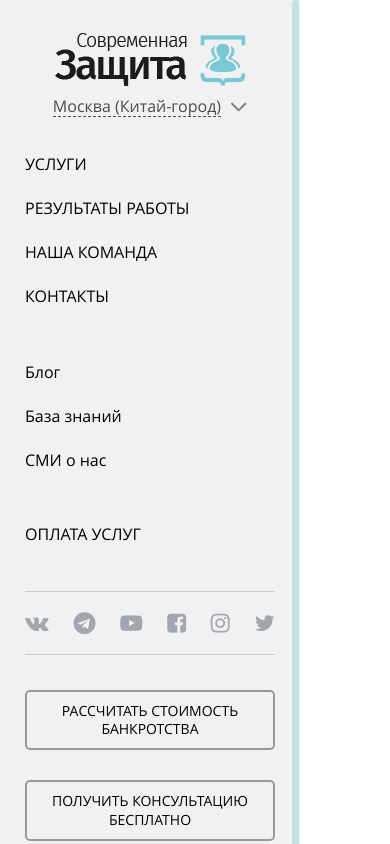
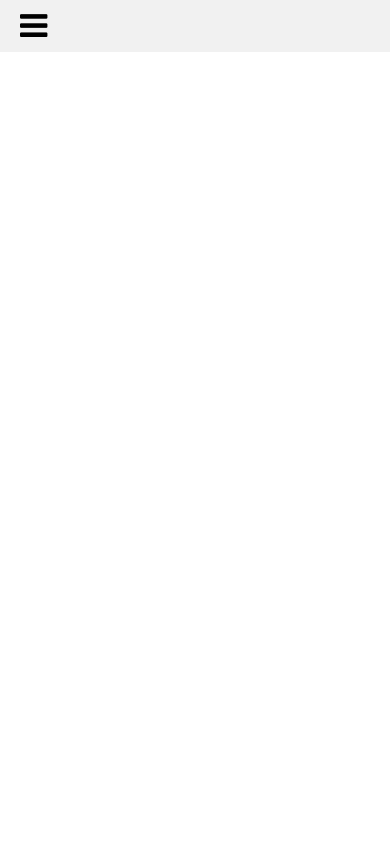
Before and after one commit to maxdyachenko/modern-security, a plain HTML site: page index.html in a window 390 px wide. Drawn offline with Linux system fonts and the light colour scheme; a web font is replaced by a local one.

Commit message:
update(menu): make it responsive

```diff
--- a/index.html
+++ b/index.html
@@ -11,9 +11,13 @@
 </head>
 <body>
 
+<div class="mobile-menu">
+    <i class="fa fa-2x fa-bars" aria-hidden="true"></i>
+</div>
 <aside>
     <div id="content">
         <!--content block for slimscroll-->
+
         <div class="logo">
             <img src="/assets/images/logo.png" alt="Logo">
         </div>
--- a/scripts/main.js
+++ b/scripts/main.js
@@ -12,4 +12,7 @@ $( document ).ready(function() {
             color: '#78c8d6'
         });
     });
+    $('.mobile-menu').click(function () {
+        $('aside').toggleClass('active');
+    })
 });
--- a/styles/main.css
+++ b/styles/main.css
@@ -255,15 +255,37 @@ aside .social-group .icon i:hover {
 	font-weight: 300;
 	color: #409bd6;
 }
-/* Media Breakpoints */
-@media (min-width: 1200px) {
+.mobile-menu {
+	display: none;
+	position: fixed;
+	width: 100%;
+	padding: 10px 20px;
+	text-align: left;
+	background-color: #f1f1f1;
+	z-index: 999;
 }
 
-@media (min-width: 992px) {
+/* Media Breakpoints */
+@media (max-width: 1200px) {
 }
 
-@media (min-width: 768px) {
+@media (max-width: 992px) {
 }
 
-@media (min-width: 576px) {
+@media (max-width: 768px) {
+	/*styles for responsive menu*/
+	aside {
+		margin-top: 52px;
+		transform: translateX(-100%);
+		transition: .5s;
+	}
+	aside.active {
+		transform: translateX(0);
+	}
+	.mobile-menu{
+		display: block;
+	}
 }
+
+@media (max-width: 576px) {
+}
```
